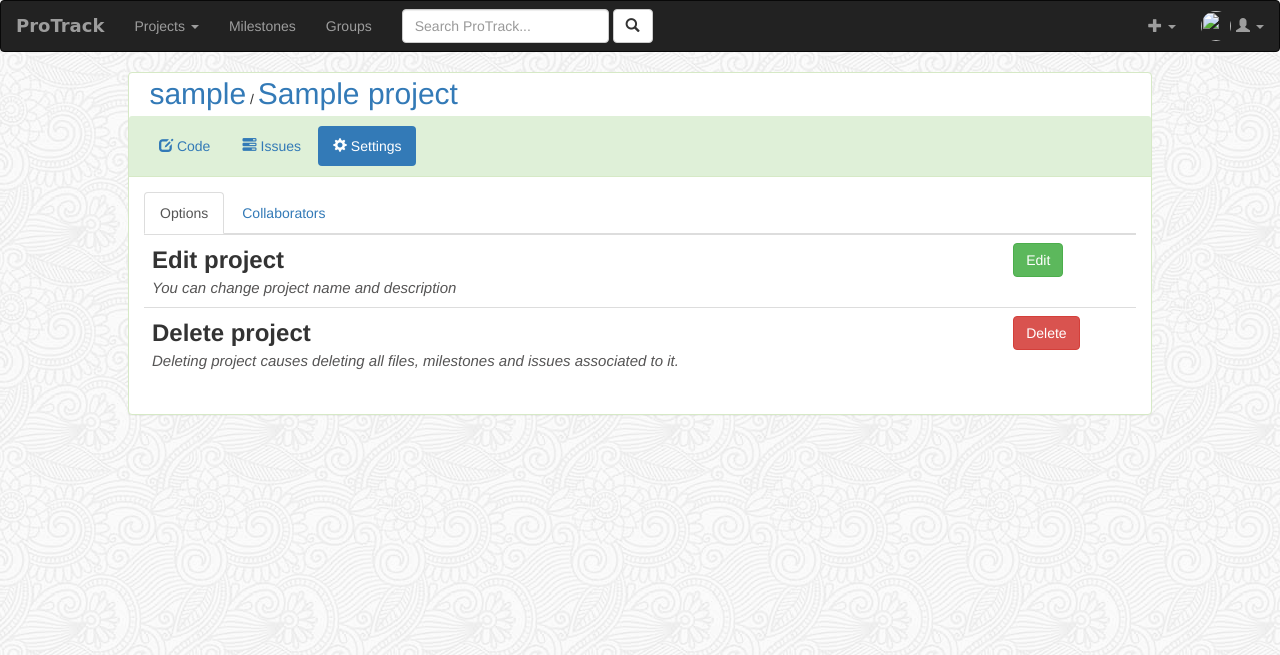
After one commit to J-KAM/ProTrack, a Django app: page /projects/1/details/ in a window 1280 px wide, after a click on "Settings". The commit adds this page. Shown: the top 655 px of the page. Run offline with Django 3.2, Linux system fonts and the light colour scheme; tables that the repository leaves empty hold one stand-in row (values such as "Sample post"); some libraries are stand-ins or nearby versions; some web fonts are replaced.

Commit message:
Implemented project editing. #20
Owner and collaborators can change project's name and description, add/remove collaborators and delete the project.

```diff
--- a/projects/models.py
+++ b/projects/models.py
@@ -16,4 +16,4 @@ class Project(models.Model):
         unique_together = ('name', 'url')
 
     def __str__(self):
-        return self.name + self.url
+        return self.name
--- a/projects/templates/projects/add_collaborators.html
+++ b/projects/templates/projects/add_collaborators.html
@@ -31,7 +31,7 @@
                     <input type = "text" class = "form-control" name = "collaborator" value = "" placeholder="Search collaborators..." required>
                     <input type = "hidden" name="project_id" value = "{{project.id}}">
                     <button type = "submit" class = "btn btn-success">Invite</button>
-                    <a href = "{% url 'core:home' %}" class="btn btn-info" role="button">Done</a>
+                    <a href = "{% url 'projects:detail' project.id %}" class="btn btn-info" role="button">Done</a>
                 </form>
             </div>
                 </br><p class="error">{{error_message}}</p>
--- /dev/null
+++ b/projects/templates/projects/collaborators_table.html
@@ -0,0 +1,19 @@
+<table class="table">
+    <tbody>
+        {% for collaborator in project.collaborators.all %}
+        <tr>
+            <td class = "col-md-5">
+                <img src="{{ user.profile.profile_picture.url }}" class = "special-img img-circle"> &nbsp;&nbsp;
+                <p class = "list-item-title">{{collaborator.username}}</p>
+            </td>
+            <td class = "col-md-3" align="center">
+                <a href = "{% url 'projects:remove_collaborator' pid=project.id uid=collaborator.id%}" class="btn btn-danger" role = "danger">Remove collaborator</a></br>
+            </td>
+        </tr>
+        {% endfor %}
+    </tbody>
+</table>
+<hr>
+<div class="right">
+    <a href = "{% url 'projects:add_collaborators' project.id %}" class="btn btn-success" role = "danger"><span class = "glyphicon glyphicon-plus"></span> Invite collaborator(s)</a></br>
+</div>
--- a/projects/templates/projects/detail_preview.html
+++ b/projects/templates/projects/detail_preview.html
@@ -15,7 +15,7 @@
         <div class = "panel-heading">
             <ul class = "nav nav-pills" id = "projectTab">
                 <li class = "active"><a data-toggle = "tab" href = "#code"><span class="glyphicon glyphicon-edit"></span> Code</a></li>
-                <li><a data-toggle = "tab" href = "#issues"><span class="glyphicon glyphicon-tasks"></span> Issues </a></li>
+                <li><a data-toggle = "tab" href = "#issues"><span class="glyphicon glyphicon-tasks"></span> Issues</a></li>
                 <li><a data-toggle = "tab" href = "#settings"><span class="glyphicon glyphicon-cog"></span> Settings</a></li>
             </ul>
         </div>
@@ -28,7 +28,20 @@
                     <p>issues</p>
                 </div>
                 <div class = "tab-pane" id = "settings">
-                    <p>settings</p>
+                    <ul class = "nav nav-tabs" id = "settingsTab">
+                        <li class = "active"><a data-toggle = "tab" href = "#options"> Options</a></li>
+                        <li><a data-toggle = "tab" href = "#collaborators"> Collaborators </a></li>
+                    </ul>
+                    <div id = "settings-content" class = "tab-content">
+                        <div class = "tab-pane active" id = "options">
+                           {% include 'projects/options.html' %}
+                        </div>
+                        <div class = "tab-pane" id = "collaborators">
+                            {% with project=project %}
+                            {% include 'projects/collaborators_table.html' %}
+                            {% endwith %}
+                        </div>
+                    </div>
                 </div>
             </div>
         </div>
--- /dev/null
+++ b/projects/templates/projects/options.html
@@ -0,0 +1,27 @@
+<div>
+    <table class = "table">
+        <tbody>
+            <tr>
+                <td>
+                    <p class = "list-item-title">Edit project</p></br>
+                    <p class = "list-item-description">You can change project name and description</p>
+                </td>
+                <td><a href = "{% url 'projects:update' project.id %}" class="btn btn-success" role="button">Edit</a></td>
+            </tr>
+            <!--<tr>-->
+                 <!--<td>-->
+                    <!--<p class =" list-item-title">Change project owner</p></br>-->
+                    <!--<p class = "list-item-description">New owner can become another user or an organization where you have permission to create projects.</p>-->
+                <!--</td>-->
+                <!--<td><a href = "#" class="btn btn-warning" role="button">Change</a></td>-->
+            <!--</tr>-->
+            <tr>
+                <td>
+                    <p class =" list-item-title">Delete project</p></br>
+                    <p class = "list-item-description">Deleting project causes deleting all files, milestones and issues associated to it.</p>
+                </td>
+                <td><a href = "{% url 'projects:delete' project.id %}" class="btn btn-danger" role="button">Delete</a></td>
+            </tr>
+        </tbody>
+    </table>
+</div>
--- a/projects/urls.py
+++ b/projects/urls.py
@@ -1,4 +1,6 @@
 from django.conf.urls import url
+from django.contrib.auth.decorators import login_required
+
 from . import views
 
 app_name = 'projects'
@@ -6,8 +8,13 @@ app_name = 'projects'
 urlpatterns = [
     url(r'^$', views.ProjectsPreview.as_view(), name="preview"),
     url(r'^new/$', views.ProjectCreate.as_view(), name="create"),
-    url(r'^(?P<pk>[0-9]+)/$', views.ProjectDetail.as_view(), name="detail"),
+    url(r'^(?P<id>[0-9]+)/$', views.ProjectUpdate.as_view(), name="update"),
+    url(r'^(?P<pk>[0-9]+)/details/$', views.ProjectDetail.as_view(), name="detail"),
+    url(r'^(?P<pk>[0-9]+)/delete/$', login_required(views.ProjectDelete.as_view()), name="delete"),
+    url(r'^(?P<id>[0-9]+)/add_collaborators/$', views.add_collaborators, name="add_collaborators"),
+    url(r'^(?P<pid>[0-9]+)/collaborator/(?P<uid>[0-9]+)/remove/$', views.remove_collaborator, name="remove_collaborator"),
     url(r'^invite/$', views.invite_collaborators, name="invite"),
     url(r'^invitation/(?P<uidb64>[0-9A-Za-z_\-]+)/(?P<pidb64>[0-9A-Za-z_\-]+)/$', views.show_invitation, name="show_invitation"),
     url(r'^invitation/manage/$', views.manage_invitation, name="manage"),
+
 ]
--- a/projects/views.py
+++ b/projects/views.py
@@ -2,17 +2,19 @@ from datetime import date
 
 from django.contrib.auth.decorators import login_required
 from django.contrib.auth.models import User
-from django.contrib.auth.tokens import default_token_generator
 from django.contrib.sites.shortcuts import get_current_site
 from django.core.mail import EmailMessage
 from django.db import IntegrityError
-from django.shortcuts import render
+from django.shortcuts import render, redirect
 from django.template.loader import render_to_string
+from django.urls import reverse_lazy
 from django.utils.decorators import method_decorator
 from django.utils.encoding import force_bytes, force_text
 from django.utils.http import urlsafe_base64_encode, urlsafe_base64_decode
 from django.views.generic import CreateView, ListView
+from django.views.generic import DeleteView
 from django.views.generic import DetailView
+from django.views.generic import UpdateView
 
 from projects.forms import ProjectForm
 from projects.models import Project
@@ -39,7 +41,7 @@ class ProjectCreate(CreateView):
     @method_decorator(login_required)
     def get(self, request):
         form = self.form_class(None)
-        return render(request, self.template_name, {'form': form})
+        return render(request, self.template_name, {'form': form, 'action': 'New'})
 
     @method_decorator(login_required)
     def post(self, request):
@@ -56,7 +58,32 @@ class ProjectCreate(CreateView):
             except IntegrityError:
                 error_message = "Entered data is not valid. Please try again."
 
-        return render(request, 'projects/project_form.html', {'form': form, 'error_message': error_message})
+        return render(request, 'projects/project_form.html', {'form': form, 'action': 'New', 'error_message': error_message})
+
+
+class ProjectUpdate(UpdateView):
+    form_class = ProjectForm
+    template_name = 'projects/project_form.html'
+
+    @method_decorator(login_required)
+    def get(self, request, **kwargs):
+        self.object = Project.objects.get(id=self.kwargs['id'])
+        form = self.get_form(self.form_class)
+        return render(request, self.template_name, {'form': form, 'object': self.object, 'action': 'Edit'})
+
+    @method_decorator(login_required)
+    def post(self, request, **kwargs):
+        project = Project.objects.get(id=self.kwargs['id'])
+        form = self.form_class(request.POST, instance=project)
+
+        if form.is_valid():
+            try:
+                project.save()
+                return redirect('projects:detail', project.id)
+            except IntegrityError:
+                error_message = "Entered data is not valid. Please try again."
+
+        return render(request, self.template_name, {'form': form, 'action': 'Edit', 'error_message': error_message})
 
 
 class ProjectDetail(DetailView):
@@ -64,12 +91,27 @@ class ProjectDetail(DetailView):
     template_name = 'projects/detail_preview.html'
 
 
-@login_required
-def add_collaborators(request):
-    return render(request, 'projects/add_collaborators.html')
+class ProjectDelete(DeleteView):
+    model = Project
+    success_url = reverse_lazy('projects:preview')
 
 
 @login_required
+def remove_collaborator(request, uid, pid):
+    if User.objects.filter(id=uid).exists() and Project.objects.filter(id=pid).exists():
+        collaborator = User.objects.get(id=uid)
+        project = Project.objects.get(id=pid)
+        project.collaborators.remove(collaborator)
+
+    return redirect('projects:detail', pid)
+
+
+@login_required
+def add_collaborators(request, **kwargs):
+    project = Project.objects.get(id=kwargs['id'])
+    return render(request, 'projects/add_collaborators.html', {'project': project})
+
+
 def show_invitation(request, uidb64, pidb64):
     uid = force_text(urlsafe_base64_decode(uidb64))
     pid = force_text(urlsafe_base64_decode(pidb64))
@@ -81,7 +123,6 @@ def show_invitation(request, uidb64, pidb64):
         return render(request, 'core/home_page.html')
 
 
-@login_required
 def manage_invitation(request):
     if request.method == 'POST':
         try:
```
Also changed, not shown: projects/templates/projects/project_confirm_delete.html (added, +21 -0 lines), projects/templates/projects/project_form.html (+7 -3 lines), projects/templates/projects/projects_table.html (+5 -5 lines).
